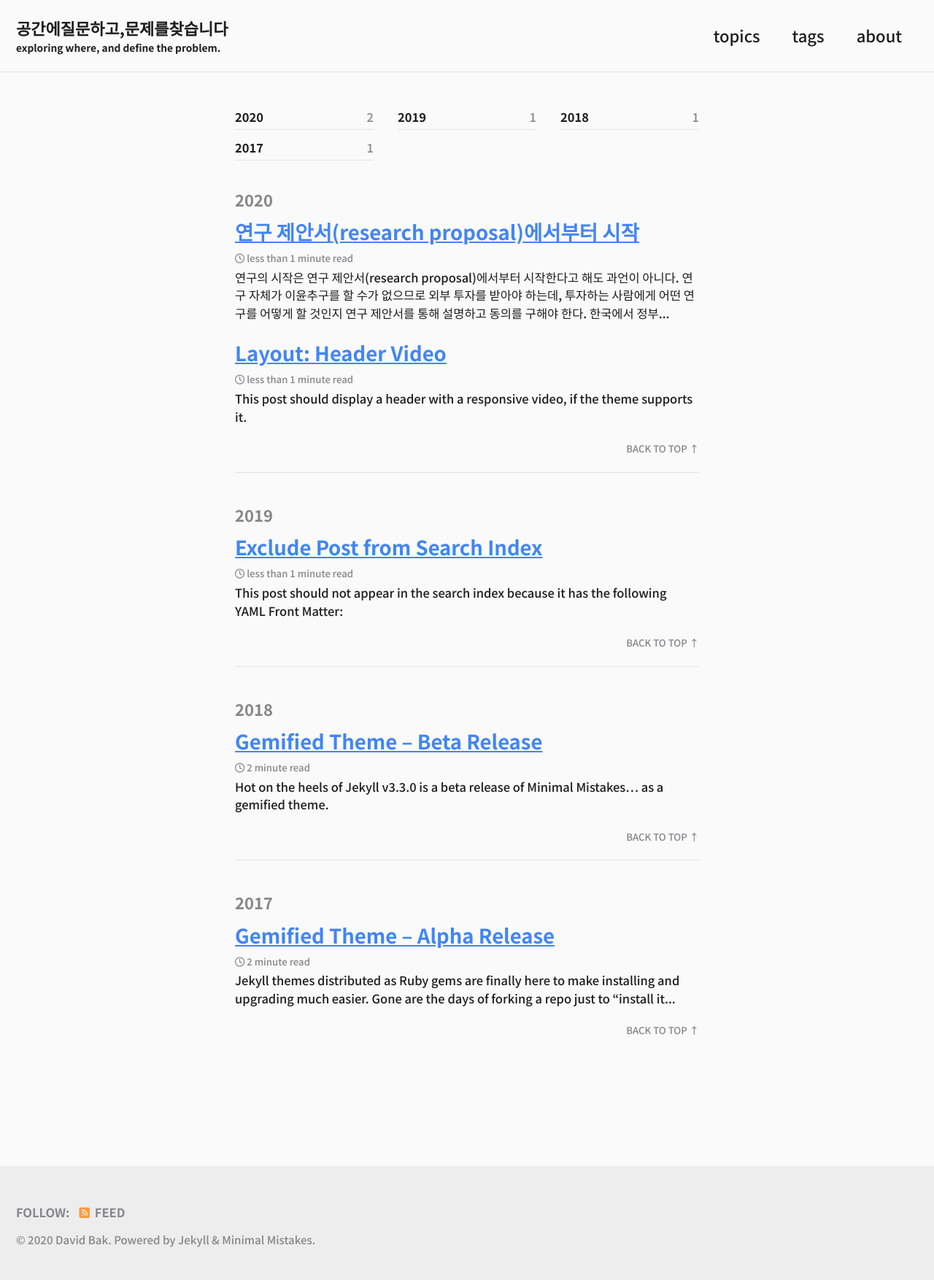
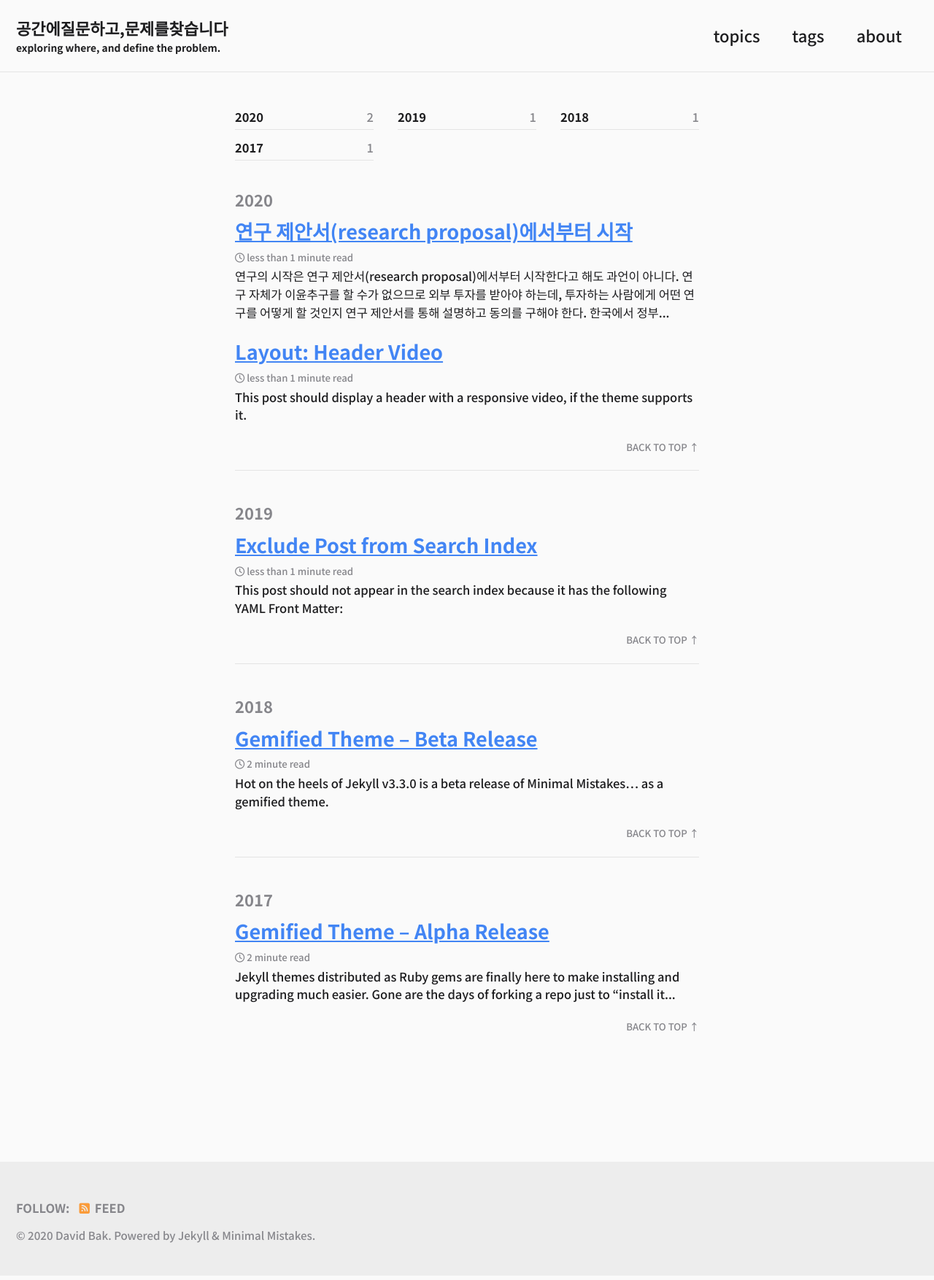
Before and after one commit to epplemint/epplemint.github.io, a Jekyll site: the page built from index.html, in a window 1280 px wide. Shown: the whole page at 73% size. Built offline with Jekyll 4.4.1, drawn with Linux system fonts in a browser that asks for light colours; cached includes are drawn as plain includes; nearby versions of some CDN libraries; the list of posts is cut into pages by our own code.

Commit message:
Update _variables.scss

```diff
--- a/_sass/minimal-mistakes/_variables.scss
+++ b/_sass/minimal-mistakes/_variables.scss
@@ -34,9 +34,12 @@
 $caption-font-family: $serif !default;
 
 /* type scale */
-$type-size-1: 2.441em !default; // ~39.056px
-$type-size-2: 1.953em !default; // ~31.248px
-$type-size-3: 1.563em !default; // ~25.008px
+//$type-size-1: 2.441em !default; // ~39.056px
+//$type-size-2: 1.953em !default; // ~31.248px
+//$type-size-3: 1.563em !default; // ~25.008px
+$type-size-1: 2.2em !default; // ~39.056px
+$type-size-2: 1.8em !default; // ~31.248px
+$type-size-3: 1.45em !default; // ~25.008px
 $type-size-4: 1.25em !default; // ~20px
 $type-size-5: 1em !default; // ~16px
 $type-size-6: 0.75em !default; // ~12px
@@ -44,8 +47,10 @@
 $type-size-8: 0.625em !default; // ~10px
 
 /* headline scale */
-$h-size-1: 1.563em !default; // ~25.008px
-$h-size-2: 1.25em !default; // ~20px
+//$h-size-1: 1.563em !default; // ~25.008px
+//$h-size-2: 1.25em !default; // ~20px
+$h-size-1: 1.45em !default; // ~25.008px
+$h-size-2: 1.23em !default; // ~20px
 $h-size-3: 1.125em !default; // ~18px
 $h-size-4: 1.0625em !default; // ~17px
 $h-size-5: 1.03125em !default; // ~16.5px
```
